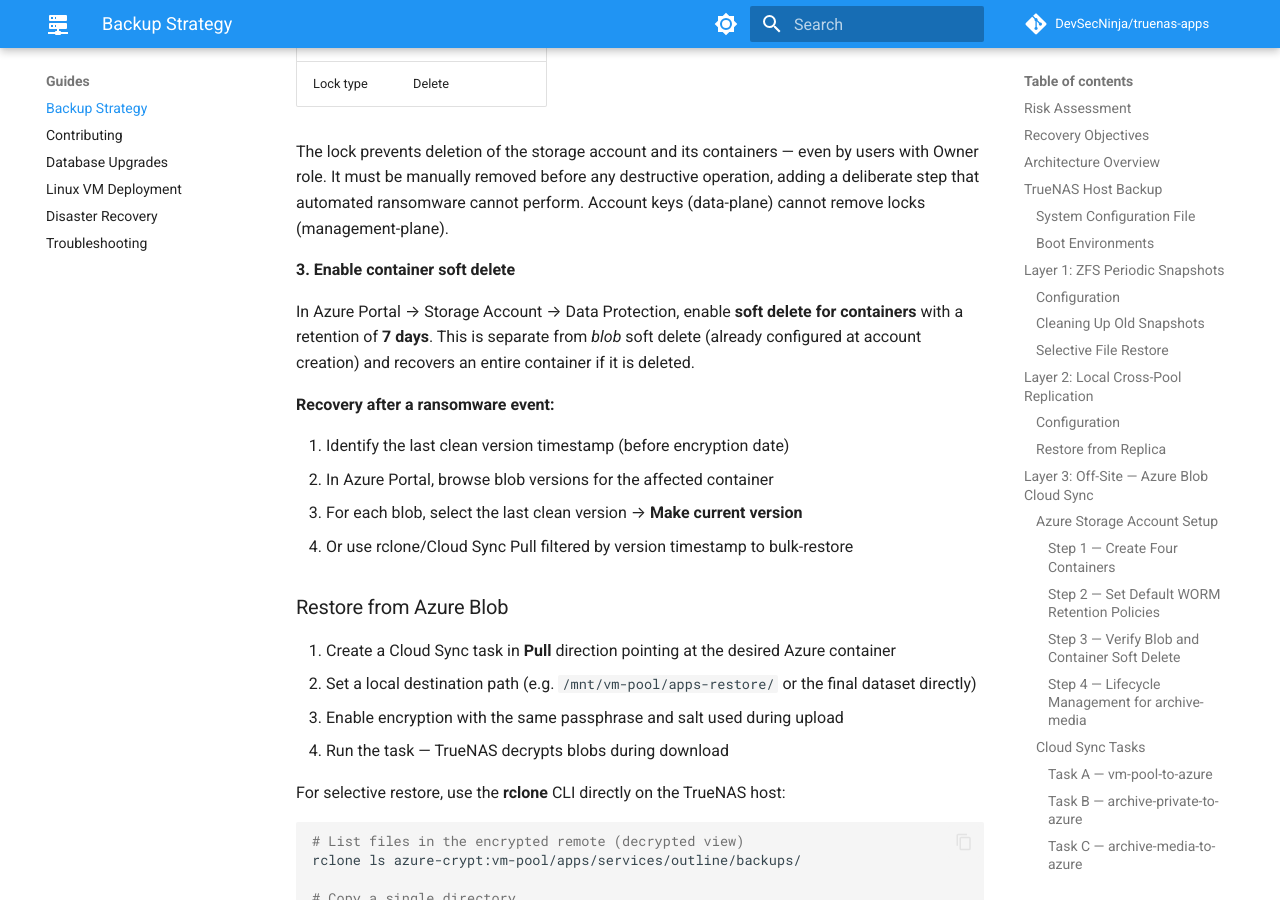
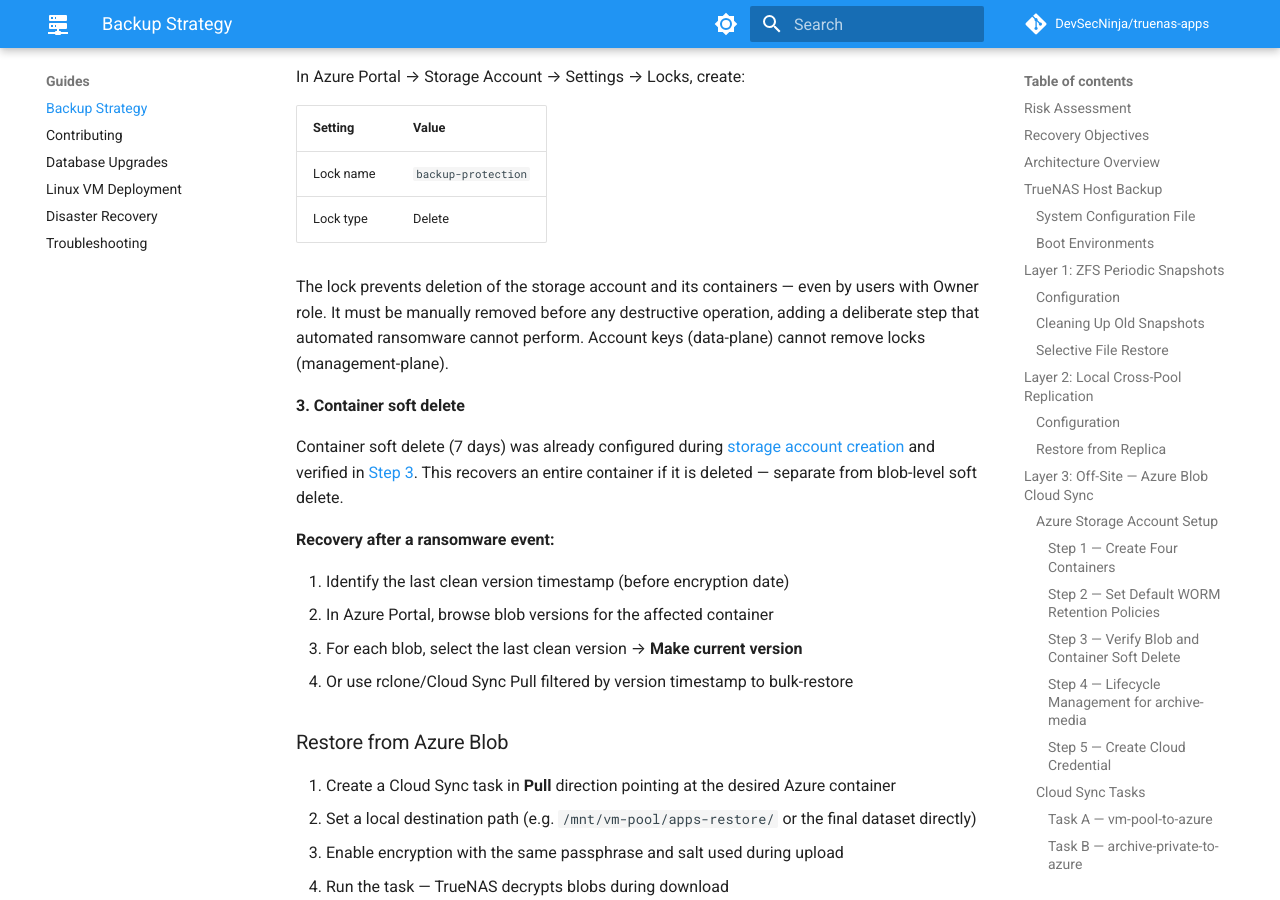
Before and after one commit to DevSecNinja/truenas-apps, an MkDocs documentation site: the page built from docs/BACKUP.md, in a window 1280 px wide and 900 px high, scrolled down 20130 px. Built offline with MkDocs 1.6.1 and Material for MkDocs 9.7.7, drawn with Linux system fonts in a browser that asks for light colours; comment, search, counter and statistics services are not loaded; some of the changed text lies outside the part shown.

Commit message:
docs: update backup documentation to include additional Cloud Sync tasks and clarify container soft delete configuration

```diff
--- a/docs/BACKUP.md
+++ b/docs/BACKUP.md
@@ -369,6 +371,8 @@
 
 Archive tier is not used — at current data volumes (< 4 TB) the savings over Cold (~$10/month) don't justify the 180-day minimum retention and hours-long rehydration delay. This can be revisited if media grows significantly.
 
+#### Step 5 — Create Cloud Credential
+
 Create a Cloud Credential in TrueNAS → Credentials → Cloud Credentials using a **Storage Account access key**. TrueNAS Cloud Sync only supports account keys for Azure Blob Storage.
 
 Account keys are data-plane credentials — they grant full read/write/delete access to blob data (including blob versions), but they **cannot** modify storage account settings (management plane). This means a compromised key cannot disable versioning, remove resource locks, or delete the account. The gap — that account keys _can_ delete individual blob versions — is closed by version-level immutability (WORM retention policies). See [Azure-Side Ransomware Protection](#azure-side-ransomware-protection).
@@ -599,9 +603,9 @@
 
 The lock prevents deletion of the storage account and its containers — even by users with Owner role. It must be manually removed before any destructive operation, adding a deliberate step that automated ransomware cannot perform. Account keys (data-plane) cannot remove locks (management-plane).
 
-**3. Enable container soft delete**
+**3. Container soft delete**
 
-In Azure Portal → Storage Account → Data Protection, enable **soft delete for containers** with a retention of **7 days**. This is separate from _blob_ soft delete (already configured at account creation) and recovers an entire container if it is deleted.
+Container soft delete (7 days) was already configured during [storage account creation](#azure-storage-account-setup) and verified in [Step 3](#step-3--verify-blob-and-container-soft-delete). This recovers an entire container if it is deleted — separate from blob-level soft delete.
 
 **Recovery after a ransomware event:**
 
```
Also changed, not shown: other parts of docs/BACKUP.md (+10 -8 lines).
